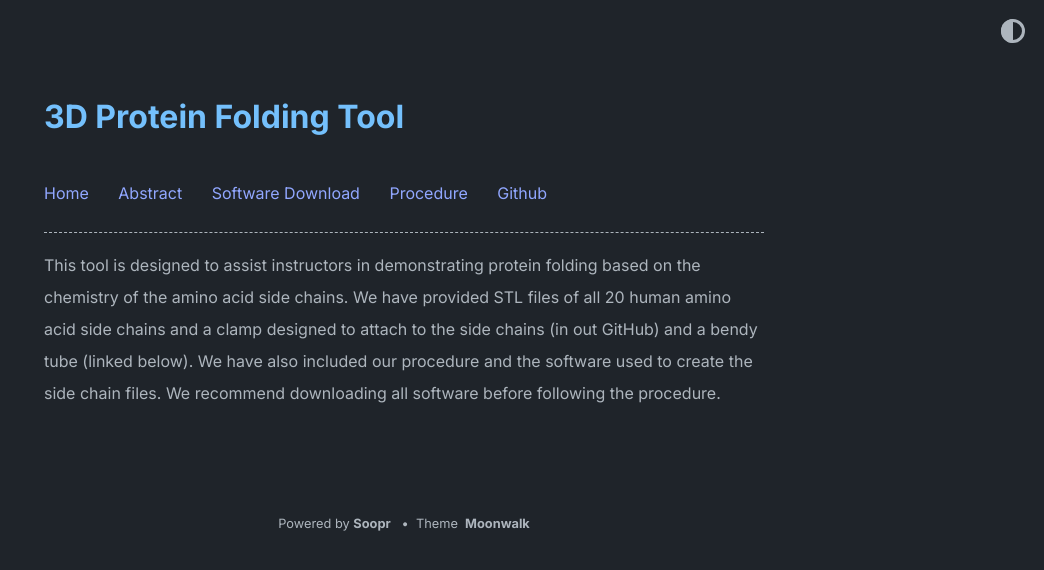
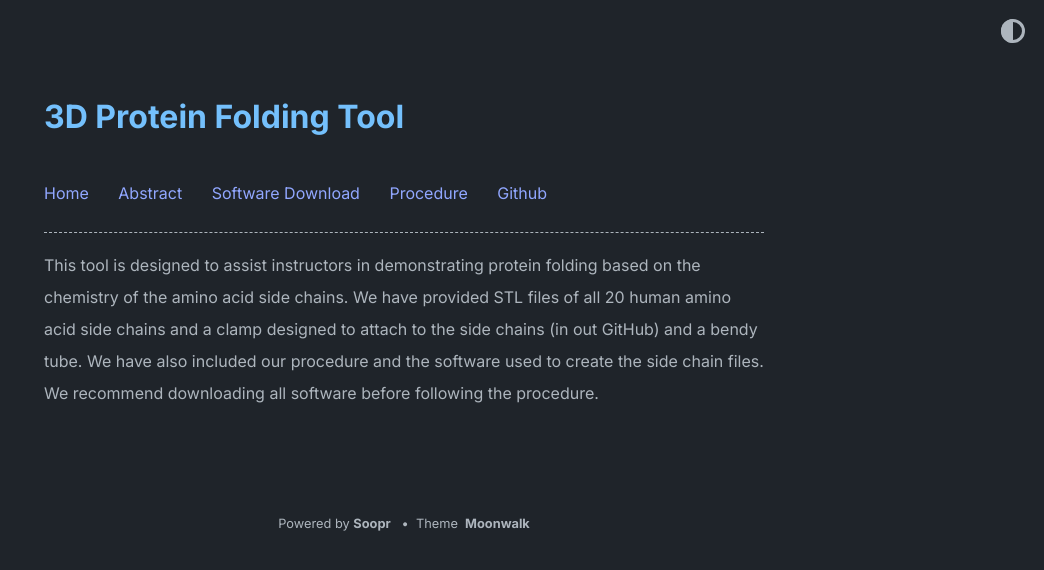
Before and after one commit to KatESaeed/3D-Protein-Folding-Tool-Website, a Jekyll site: the page built from index.md, in a window 1280 px wide. Shown: the top 570 px of the page, without its empty margins (236-1280 px from the left). Built offline with Jekyll 4.4.1, drawn with Linux system fonts in a browser that asks for light colours.

Commit message:
Update _config.yml

```diff
--- a/_config.yml
+++ b/_config.yml
@@ -2,7 +2,7 @@ title: 3D Protein Folding Tool
 author: Katherine Saeed
 url: https://katesaeed.github.io/3D-Protein-Folding-Tool-Website/ # root address of the site
 description: > # description of the site (multiple lines allowed)
-  This tool is designed to assist instructors in demonstrating protein folding based on the chemistry of the amino acid side chains. We have provided STL files of all 20 human amino acid side chains and a clamp designed to attach to the side chains (in out GitHub) and a bendy tube (linked below). We have also included our procedure and the software used to create the side chain files. We recommend downloading all software before following the procedure.
+  This tool is designed to assist instructors in demonstrating protein folding based on the chemistry of the amino acid side chains. We have provided STL files of all 20 human amino acid side chains and a clamp designed to attach to the side chains (in out GitHub) and a bendy tube. We have also included our procedure and the software used to create the side chain files. We recommend downloading all software before following the procedure.
 abstracttext: >
   test abstract
 permalink: /:slug
```
